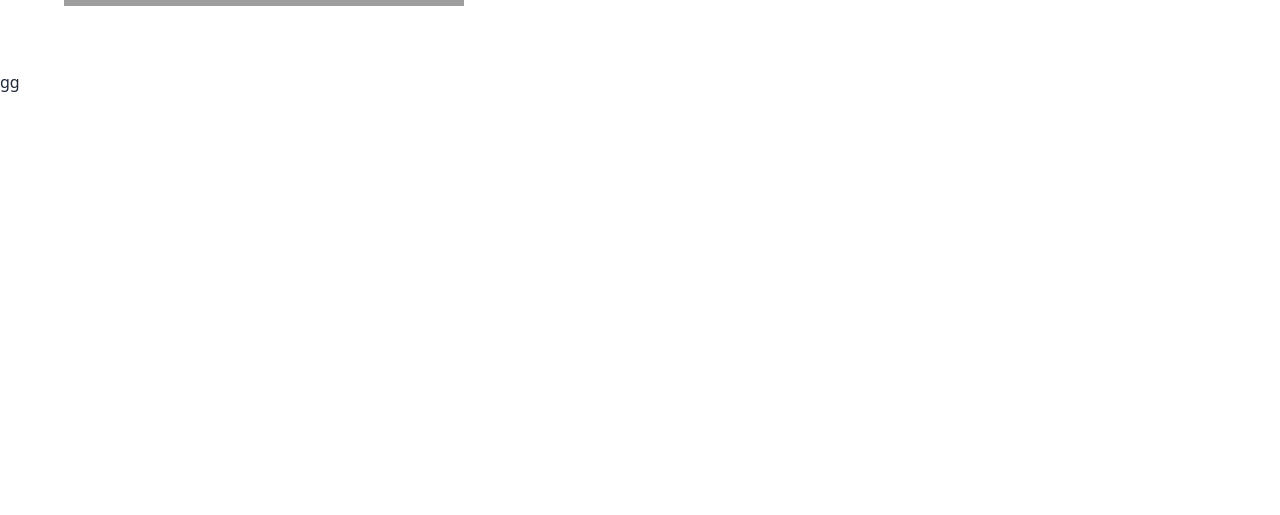
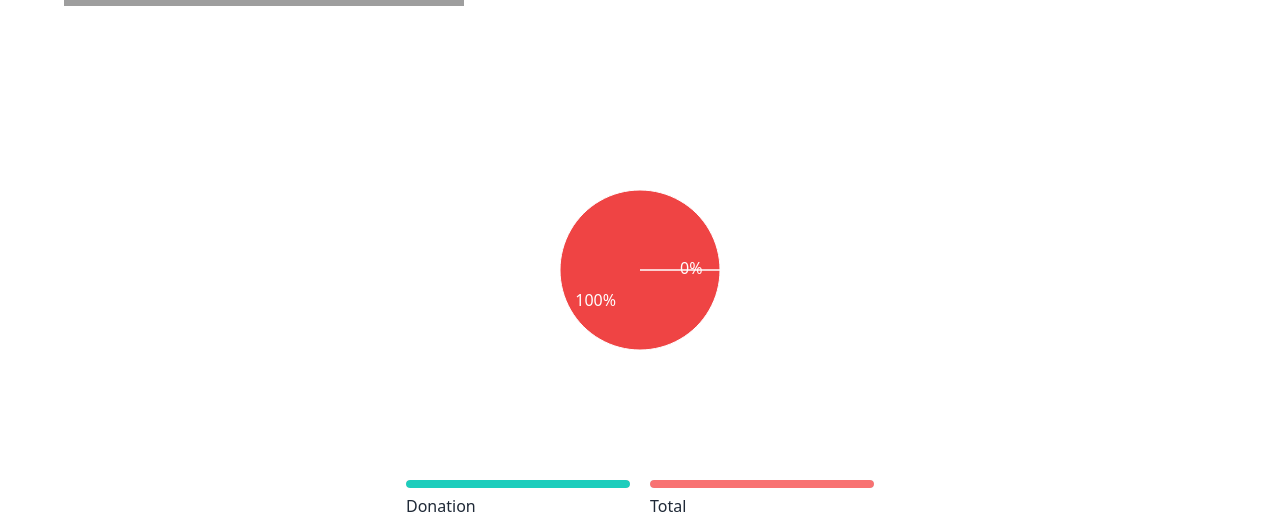
Before and after one commit to junaeddurjoy/donation-campaign, a React (Vite) app: page /statistics in a window 1280 px wide. Shown: the part 358-873 px from the top of the page. Before the commit the page ends 800 px from the top, so only its background shows below. Built offline with nearby package versions, Linux system fonts and the light colour scheme; grey boxes are pictures that could not be loaded.

Commit message:
charts file updated

```diff
--- a/package.json
+++ b/package.json
@@ -10,12 +10,15 @@
     "preview": "vite preview"
   },
   "dependencies": {
+    "chart.js": "^4.4.0",
     "localforage": "^1.10.0",
     "match-sorter": "^6.3.1",
     "react": "^18.2.0",
+    "react-chartjs-2": "^5.2.0",
     "react-dom": "^18.2.0",
     "react-router-dom": "^6.16.0",
     "react-toastify": "^9.1.3",
+    "recharts": "^2.8.0",
     "sort-by": "^1.2.0"
   },
   "devDependencies": {
--- a/src/components/Charts/Charts.jsx
+++ b/src/components/Charts/Charts.jsx
@@ -1,9 +1,66 @@
-const Charts = () => {
+import PropTypes from 'prop-types';
+import { PieChart, Pie, Cell, ResponsiveContainer } from 'recharts';
+
+const Charts = ({ totalMoney }) => {
+    console.log(totalMoney)
+    const data = [
+        { name: 'Donation', value: totalMoney },
+        { name: 'Total', value: 3480 },
+
+    ];
+
+    const COLORS = ['#00C49F', '#EF4444'];
+
+    const renderCustomizedLabel = ({ cx, cy, midAngle, innerRadius, outerRadius, percent }) => {
+        const radius = innerRadius + (outerRadius - innerRadius) * 0.5;
+        const x = cx + radius * Math.cos(-midAngle);
+        const y = cy + radius * Math.sin(-midAngle);
+
+        return (
+            <text x={x} y={y} fill="white" textAnchor={x > cx ? 'start' : 'end'} dominantBaseline="middle">
+                {`${(percent * 100).toFixed(0)}%`}
+            </text>
+        );
+    };
+
     return (
         <div>
-            gg
+            <ResponsiveContainer width="100%" height={400}>
+                <PieChart>
+                    <Pie
+                        data={data}
+                        cx="50%"
+                        cy="50%"
+                        labelLine={false}
+                        label={renderCustomizedLabel}
+                        outerRadius={80}
+                        fill="#8884d8"
+                        dataKey="value"
+                    >
+                        {data.map((entry, index) => (
+                            <Cell key={`cell-${index}`} fill={COLORS[index % COLORS.length]} />
+                        ))}
+                    </Pie>
+                </PieChart>
+            </ResponsiveContainer>
+            <div className='flex justify-center gap-5'>
+                <div>
+                    <figure>
+                        <progress className="progress progress-accent w-56" value="100" max="100"></progress>
+                    </figure>
+                    <figcaption>Donation</figcaption>
+                </div>
+                <div>
+                    <figure>
+                    <progress className="progress progress-error w-56" value="100" max="100"></progress>
+                    </figure>
+                    <figcaption>Total</figcaption>
+                </div>
+            </div>
         </div>
     );
 };
-
+Charts.propTypes = {
+    totalMoney: PropTypes.number.isRequired,
+};
 export default Charts;
--- a/src/components/Features/Features.jsx
+++ b/src/components/Features/Features.jsx
@@ -1,5 +1,4 @@
 import { Link } from "react-router-dom";
-import Donation from "../Donation/Donation";
 
 const Features = ({ feature }) => {
     const {id, image, category, title } = feature;
--- a/src/components/Statistics/Statistics.jsx
+++ b/src/components/Statistics/Statistics.jsx
@@ -19,11 +19,9 @@ const Statistics = () => {
     for(let i=0;i<appliedDonations.length;i++){
         totalMoney = totalMoney + appliedDonations[i].money
     }
-    // console.log(totalMoney)
     return (
         <div>
-            {/* <Charts totalMoney={totalMoney}></Charts> */}
-            <Charts></Charts>
+            <Charts totalMoney={totalMoney}></Charts>
         </div>
     );
 };
```
Also changed, not shown: 1 other file (tests, documents, lock files or other folders).
